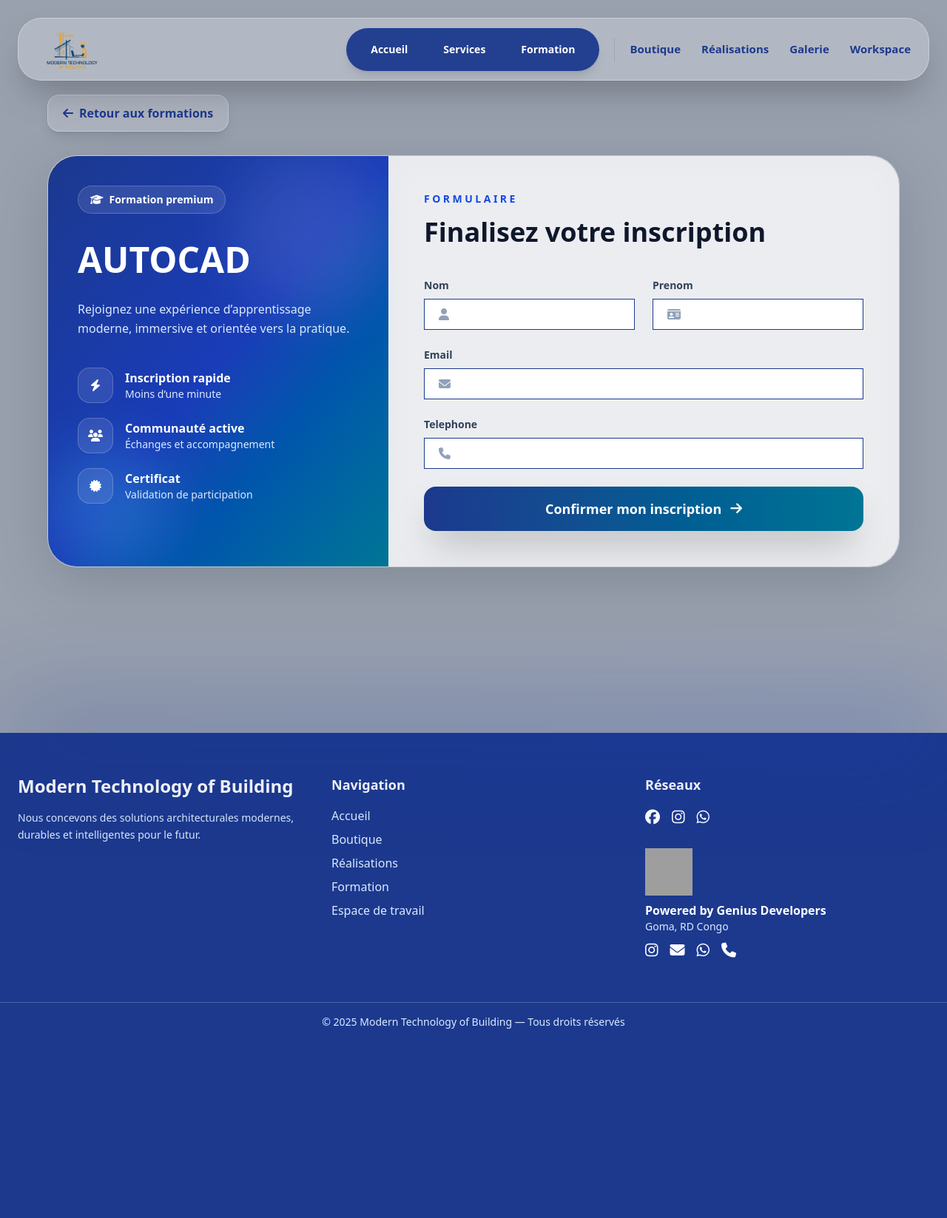
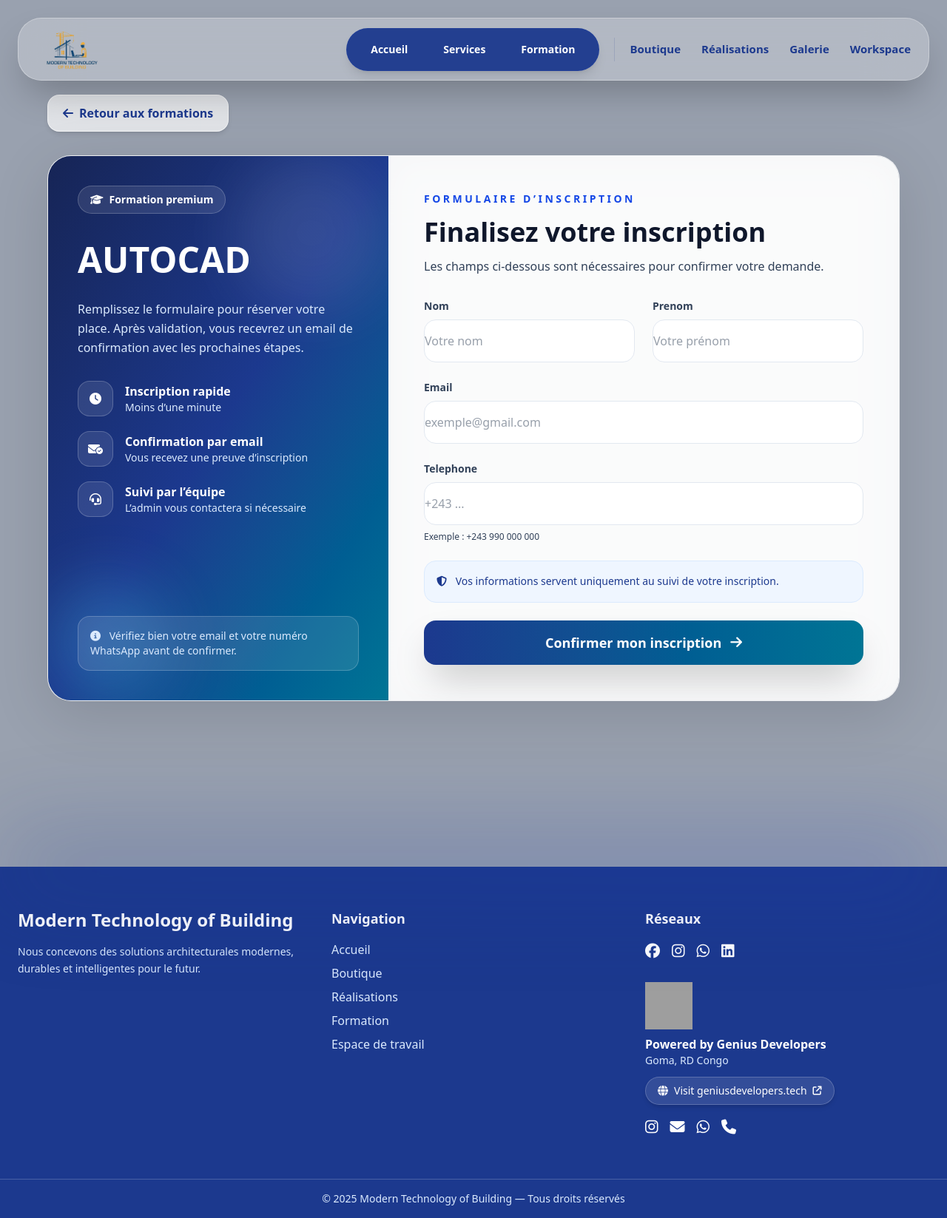
Before and after one commit to TheMbuli/mdtech, a Django app: a page that uses templates/base.html in a window 1280 px wide. Shown: the whole page at 74% size. Before the commit the page ends 1391 px from the top, so only its background shows below. Run offline with Django 5.2, Linux system fonts and the light colour scheme; data comes from the database, SQL or seed files in the repository; both versions use the stored data as it was after the commit; style sheets or scripts are compiled from the project's sources; some libraries are stand-ins or nearby versions; grey boxes are pictures that could not be loaded.

Commit message:
Mis à jour destin

```diff
--- a/Formation/admin.py
+++ b/Formation/admin.py
@@ -1,6 +1,7 @@
 from django.contrib import admin
-from .models import Formation
+from .models import Formation, Inscription
 # Register your models here.
 
 
 admin.site.register(Formation)
+admin.site.register(Inscription)
--- a/Formation/forms.py
+++ b/Formation/forms.py
@@ -5,16 +5,22 @@ class InscriptionForm(forms.ModelForm):
     class Meta:
         model = Inscription
         fields = ['nom', 'prenom', 'email', 'telephone']
+
         widgets = {
-            'nom': forms.TextInput(attrs={'class': 'w-full px-3 py-2 bg-white text-blue-900 border border-blue-300'}),
-            'prenom': forms.TextInput(attrs={'class': 'w-full px-3 py-2 bg-white text-blue-900 border border-blue-300'}),
-            'email': forms.EmailInput(attrs={'class': 'w-full px-3 py-2 bg-white text-blue-900 border border-blue-300'}),
-            'telephone': forms.TextInput(attrs={'class': 'w-full px-3 py-2 bg-white text-blue-900 border border-blue-300'}),
+            'nom': forms.TextInput(attrs={
+                'class': 'w-full pl-14 pr-4 py-4 rounded-2xl bg-white border border-slate-200 focus:border-blue-700 focus:ring-4 focus:ring-blue-100 outline-none transition  text-slate-700',
+                'placeholder': 'Votre nom'
+            }),
+            'prenom': forms.TextInput(attrs={
+                'class': 'w-full pl-14 pr-6 py-4 rounded-2xl bg-white border border-slate-200 focus:border-blue-700 focus:ring-4 focus:ring-blue-100 outline-none transition  text-slate-700',
+                'placeholder': 'Votre prénom'
+            }),
+            'email': forms.EmailInput(attrs={
+                'class': 'w-full pl-14 pr-6 py-4 rounded-2xl bg-white border border-slate-200 focus:border-blue-700 focus:ring-4 focus:ring-blue-100 outline-none transition  text-slate-700',
+                'placeholder': 'exemple@gmail.com'
+            }),
+            'telephone': forms.TextInput(attrs={
+                'class': 'w-full pl-14 pr-6 py-4 rounded-2xl bg-white border border-slate-200 focus:border-blue-700 focus:ring-4 focus:ring-blue-100 outline-none transition text-slate-700',
+                'placeholder': '+243 ...'
+            }),
         }
-
-    def clean_email(self):
-        email = self.cleaned_data.get('email')
-        formation = self.instance.formation if self.instance.pk else self.initial.get('formation')
-        if Inscription.objects.filter(email=email, formation=formation).exists():
-            raise forms.ValidationError("Vous êtes déjà inscrit à cette formation avec cet email.")
-        return email
--- a/Formation/views.py
+++ b/Formation/views.py
@@ -1,11 +1,12 @@
 from django.views.generic.list import ListView
 from django.views.generic import DetailView
-from .models import Formation
+from .models import Formation, Inscription
 from django.utils import timezone
 from django.shortcuts import render, get_object_or_404
 from .forms import InscriptionForm
-from .models import Inscription
-# Create your views here
+from django.core.mail import send_mail
+from django.conf import settings
+
 
 class FormationListView(ListView):
     model = Formation
@@ -17,6 +18,7 @@ class FormationListView(ListView):
         context["now"] = timezone.now()
         return context
 
+
 class FormationDetailView(DetailView):
     model = Formation
     template_name = 'Formation/details_formation.html'
@@ -24,19 +26,64 @@ class FormationDetailView(DetailView):
     slug_field = 'slug'
     slug_url_kwarg = 'slug'
 
+
 def inscription_view(request, slug):
     formation = get_object_or_404(Formation, slug=slug)
     inscription_reussie = False
 
     if request.method == "POST":
         form = InscriptionForm(request.POST)
-        # On définit l'instance formation avant validation
         form.instance.formation = formation
-        if Inscription.objects.filter(email=form.data.get('email'), formation=formation).exists():
+
+        email = form.data.get('email')
+
+        if Inscription.objects.filter(email=email, formation=formation).exists():
             form.add_error('email', "Vous êtes déjà inscrit à cette formation avec cet email.")
+
         elif form.is_valid():
-            form.save()
+            inscription = form.save()
             inscription_reussie = True
+
+            # Mail envoyé à l'admin
+            send_mail(
+                subject=f"Nouvelle inscription à la formation : {formation.nom}",
+                message=f"""
+Une nouvelle personne vient de s'inscrire à la formation.
+
+Formation : {formation.nom}
+
+Nom : {inscription.nom}
+Email : {inscription.email}
+Téléphone : {inscription.telephone}
+
+Merci de la contacter pour la suite de l'inscription.
+                """,
+                from_email=settings.DEFAULT_FROM_EMAIL,
+                recipient_list=[settings.ADMIN_EMAIL],
+                fail_silently=False,
+            )
+
+            # Mail de confirmation envoyé à l'inscrit
+            send_mail(
+                subject="Confirmation de votre inscription",
+                message=f"""
+Bonjour {inscription.nom},
+
+Votre inscription à la formation "{formation.nom}" a bien été enregistrée.
+
+Pour finaliser votre inscription, veuillez contacter l'admin du site Modern Technology of Building.
+
+Email : {settings.ADMIN_EMAIL}
+
+Merci pour votre confiance.
+
+Modern Technology of Building
+                """,
+                from_email=settings.DEFAULT_FROM_EMAIL,
+                recipient_list=[inscription.email],
+                fail_silently=False,
+            )
+
     else:
         form = InscriptionForm()
 
--- a/templates/Formation/inscription.html
+++ b/templates/Formation/inscription.html
@@ -1,53 +1,47 @@
 {% extends "base.html" %}
+{% load static %}
 
 {% block inscription %}
 
-<section class="relative py-32 px-4 overflow-hidden">
+<section class="relative py-32 overflow-hidden">
 
-  <!-- Background glassmorphism léger -->
-  <div class="absolute inset-0 -z-10">
-    <div class="absolute top-0 left-0 w-96 h-96 bg-blue-300/20 rounded-full blur-3xl"></div>
-    <div class="absolute bottom-0 right-0 w-[30rem] h-[30rem] bg-cyan-200/20 rounded-full blur-3xl"></div>
+  <!-- Background -->
+  <div class="absolute inset-0 -z-10 bg-gradient-to-br from-slate-50 via-blue-50 to-cyan-50">
+    <div class="absolute top-10 left-0 w-96 h-96 bg-blue-300/20 rounded-full blur-3xl"></div>
+    <div class="absolute bottom-0 right-0 w-[30rem] h-[30rem] bg-cyan-300/20 rounded-full blur-3xl"></div>
   </div>
 
   <div class="max-w-6xl mx-auto">
 
-    <!-- Bouton retour -->
+    <!-- Retour -->
     <a href="{% url 'formation' %}"
        class="inline-flex items-center gap-2 mb-8
-              bg-white/20 backdrop-blur-xl
-              border border-white/30
+              bg-white/70 backdrop-blur-xl
+              border border-white/60
               text-blue-900 px-5 py-3 rounded-2xl
-              shadow-lg hover:bg-blue-900 hover:text-white
+              shadow-md hover:bg-blue-900 hover:text-white
               transition-all duration-300 font-semibold">
-
       <i class="fa-solid fa-arrow-left"></i>
       Retour aux formations
     </a>
 
-    <!-- Card principale -->
-    <div class="grid lg:grid-cols-5 overflow-hidden
-                rounded-[2.5rem]
-                bg-white/20 backdrop-blur-2xl
-                border border-white/30
-                shadow-[0_20px_80px_rgba(0,0,0,0.15)]">
+    <div class="grid lg:grid-cols-5 overflow-hidden rounded-[2rem]
+                bg-white/50 backdrop-blur-2xl border border-white/70
+                shadow-[0_20px_80px_rgba(0,0,0,0.12)]">
 
-      <!-- PARTIE GAUCHE -->
+      <!-- GAUCHE -->
       <div class="lg:col-span-2 relative p-8 md:p-10
-                  bg-gradient-to-br from-blue-900 via-blue-800 to-cyan-700
+                  bg-gradient-to-br from-blue-950 via-blue-900 to-cyan-700
                   text-white overflow-hidden">
 
-        <!-- déco -->
         <div class="absolute top-0 right-0 w-52 h-52 bg-white/10 rounded-full blur-2xl"></div>
         <div class="absolute bottom-0 left-0 w-40 h-40 bg-cyan-300/20 rounded-full blur-2xl"></div>
 
-        <div class="relative z-10">
+        <div class="relative z-10 h-full flex flex-col justify-between">
 
-          <span class="inline-flex items-center gap-2
-                       px-4 py-2 rounded-full
-                       bg-white/10 border border-white/20
-                       text-sm font-semibold mb-8">
-
+          <div>
+            <span class="inline-flex items-center gap-2 px-4 py-2 rounded-full
+                         bg-white/10 border border-white/20 text-sm font-semibold mb-8">
               <i class="fa-solid fa-graduation-cap"></i>
               Formation premium
             </span>
@@ -56,75 +50,65 @@
               {{ formation.nom }}
             </h1>
 
-          <p class="text-blue-100 leading-relaxed mb-10">
-            Rejoignez une expérience d’apprentissage moderne,
-            immersive et orientée vers la pratique.
+            <p class="text-blue-100 leading-relaxed mb-8">
+              Remplissez le formulaire pour réserver votre place. Après validation,
+              vous recevrez un email de confirmation avec les prochaines étapes.
             </p>
 
-          <!-- mini stats -->
             <div class="space-y-5">
 
               <div class="flex items-center gap-4">
-              <div class="w-12 h-12 rounded-2xl bg-white/10
-                          border border-white/20
-                          flex items-center justify-center">
-                <i class="fa-solid fa-bolt"></i>
+                <div class="w-12 h-12 rounded-2xl bg-white/10 border border-white/20 flex items-center justify-center">
+                  <i class="fa-solid fa-clock"></i>
                 </div>
-
                 <div>
                   <p class="font-bold">Inscription rapide</p>
-                <p class="text-sm text-blue-100">
-                  Moins d’une minute
-                </p>
+                  <p class="text-sm text-blue-100">Moins d’une minute</p>
                 </div>
               </div>
 
               <div class="flex items-center gap-4">
-              <div class="w-12 h-12 rounded-2xl bg-white/10
-                          border border-white/20
-                          flex items-center justify-center">
-                <i class="fa-solid fa-users"></i>
+                <div class="w-12 h-12 rounded-2xl bg-white/10 border border-white/20 flex items-center justify-center">
+                  <i class="fa-solid fa-envelope-circle-check"></i>
                 </div>
-
                 <div>
-                <p class="font-bold">Communauté active</p>
-                <p class="text-sm text-blue-100">
-                  Échanges et accompagnement
-                </p>
+                  <p class="font-bold">Confirmation par email</p>
+                  <p class="text-sm text-blue-100">Vous recevez une preuve d’inscription</p>
                 </div>
               </div>
 
               <div class="flex items-center gap-4">
-              <div class="w-12 h-12 rounded-2xl bg-white/10
-                          border border-white/20
-                          flex items-center justify-center">
-                <i class="fa-solid fa-certificate"></i>
+                <div class="w-12 h-12 rounded-2xl bg-white/10 border border-white/20 flex items-center justify-center">
+                  <i class="fa-solid fa-headset"></i>
                 </div>
-
                 <div>
-                <p class="font-bold">Certificat</p>
-                <p class="text-sm text-blue-100">
-                  Validation de participation
-                </p>
+                  <p class="font-bold">Suivi par l’équipe</p>
+                  <p class="text-sm text-blue-100">L’admin vous contactera si nécessaire</p>
                 </div>
               </div>
 
             </div>
           </div>
+
+          <div class="mt-10 p-4 rounded-2xl bg-white/10 border border-white/20">
+            <p class="text-sm text-blue-100">
+              <i class="fa-solid fa-circle-info mr-2"></i>
+              Vérifiez bien votre email et votre numéro WhatsApp avant de confirmer.
+            </p>
           </div>
 
-      <!-- PARTIE DROITE -->
-      <div class="lg:col-span-3 p-8 md:p-12 bg-white/70 backdrop-blur-xl">
+        </div>
+      </div>
+
+      <!-- DROITE --><div class="lg:col-span-3 p-8 md:p-12 bg-white/80 backdrop-blur-xl">
 
         {% if inscription_reussie %}
 
-        <!-- SUCCESS --><div class="min-h-[450px] flex flex-col justify-center items-center text-center">
+        <!-- SUCCESS -->
+        <div class="min-h-[480px] flex flex-col justify-center items-center text-center">
 
-          <div class="w-28 h-28 rounded-full
-                      bg-gradient-to-br from-blue-900 to-cyan-600
-                      flex items-center justify-center
-                      shadow-2xl mb-8">
-
+          <div class="w-28 h-28 rounded-full bg-gradient-to-br from-blue-900 to-cyan-600
+                      flex items-center justify-center shadow-2xl mb-8">
             <i class="fa-solid fa-check text-white text-5xl"></i>
           </div>
 
@@ -132,34 +116,63 @@
             Inscription réussie
           </h2>
 
-          <p class="text-slate-600 max-w-lg leading-relaxed text-lg">
-            Merci pour votre inscription à la formation
-            <span class="font-bold text-blue-900">
-              "{{ formation.nom }}"
-            </span>.
-            Vous recevrez bientôt toutes les informations nécessaires.
+          <p class="text-slate-600 max-w-xl leading-relaxed text-lg mb-8">
+            Votre inscription à la formation
+            <span class="font-bold text-blue-900">"{{ formation.nom }}"</span>
+            a bien été enregistrée. Un email de confirmation vous a été envoyé.
           </p>
+
+          <div class="grid sm:grid-cols-2 gap-4 w-full max-w-xl">
+
+            <a href="{% url 'formation' %}"
+               class="inline-flex items-center justify-center gap-2 px-5 py-4 rounded-2xl
+                      bg-blue-900 text-white font-bold shadow-lg
+                      hover:bg-blue-800 transition">
+              <i class="fa-solid fa-arrow-left"></i>
+              Voir les formations
+            </a>
+
+            <a href="mailto:admin@moderntechnologyofbuilding.com"
+               class="inline-flex items-center justify-center gap-2 px-5 py-4 rounded-2xl
+                      bg-slate-100 text-blue-900 font-bold border border-slate-200
+                      hover:bg-slate-200 transition">
+              <i class="fa-solid fa-envelope"></i>
+              Contacter l’admin
+            </a>
+
+          </div>
 
         </div>
 
         {% else %}
 
         <!-- TITRE -->
-        <div class="mb-10">
-
-          <p class="uppercase tracking-[0.25em]
-                    text-sm font-bold text-blue-700 mb-3">
-            Formulaire
+        <div class="mb-8">
+          <p class="uppercase tracking-[0.25em] text-sm font-bold text-blue-700 mb-3">
+            Formulaire d’inscription
           </p>
 
-          <h2 class="text-4xl font-black text-slate-900 leading-tight">
+          <h2 class="text-4xl font-black text-slate-900 leading-tight mb-3">
             Finalisez votre inscription
           </h2>
 
+          <p class=" text-slate-700">
+            Les champs ci-dessous sont nécessaires pour confirmer votre demande.
+          </p>
         </div>
 
+        {% if form.non_field_errors %}
+          <div class="mb-6 p-4 rounded-2xl bg-red-50 border border-red-200 text-red-700 text-sm">
+            {{ form.non_field_errors }}
+          </div>
+        {% endif %}
+
         <!-- FORM -->
-        <form method="post" class="space-y-6">
+        <form method="post"
+              action="{% url 'formation_inscription' formation.slug %}"
+              class="space-y-6"
+              id="inscriptionForm">
+
           {% csrf_token %}
 
           <div class="grid md:grid-cols-2 gap-6">
@@ -171,15 +184,11 @@
               </label>
 
               <div class="relative">
-                <i class="fa-solid fa-user absolute left-5 top-1/2 -translate-y-1/2 text-slate-400"></i>
-
                 {{ form.nom }}
               </div>
 
               {% if form.nom.errors %}
-              <p class="text-red-600 text-sm mt-2">
-                {{ form.nom.errors }}
-              </p>
+                <p class="text-red-600 text-sm mt-2">{{ form.nom.errors.0 }}</p>
               {% endif %}
             </div>
 
@@ -190,15 +199,11 @@
               </label>
 
               <div class="relative">
-                <i class="fa-solid fa-id-card absolute left-5 top-1/2 -translate-y-1/2 text-slate-400"></i>
-
                 {{ form.prenom }}
               </div>
 
               {% if form.prenom.errors %}
-              <p class="text-red-600 text-sm mt-2">
-                {{ form.prenom.errors }}
-              </p>
+                <p class="text-red-600 text-sm mt-2">{{ form.prenom.errors.0 }}</p>
               {% endif %}
             </div>
 
@@ -211,15 +216,11 @@
             </label>
 
             <div class="relative">
-              <i class="fa-solid fa-envelope absolute left-5 top-1/2 -translate-y-1/2 text-slate-400"></i>
-
               {{ form.email }}
             </div>
 
             {% if form.email.errors %}
-            <p class="text-red-600 text-sm mt-2">
-              {{ form.email.errors }}
-            </p>
+              <p class="text-red-600 text-sm mt-2">{{ form.email.errors.0 }}</p>
             {% endif %}
           </div>
 
@@ -230,33 +231,44 @@
             </label>
 
             <div class="relative">
-              <i class="fa-solid fa-phone absolute left-5 top-1/2 -translate-y-1/2 text-slate-400"></i>
-
               {{ form.telephone }}
             </div>
 
             {% if form.telephone.errors %}
-            <p class="text-red-600 text-sm mt-2">
-              {{ form.telephone.errors }}
+              <p class="text-red-600 text-sm mt-2">{{ form.telephone.errors.0 }}</p>
+            {% endif %}
+
+            <p class="text-xs text-slate-700 mt-2">
+              Exemple : +243 990 000 000
             </p>
-            {% endif %}
+          </div>
+
+          <!-- Info -->
+          <div class="p-4 rounded-2xl bg-blue-50 border border-blue-100 text-blue-900 text-sm leading-relaxed">
+            <i class="fa-solid fa-shield-halved mr-2"></i>
+            Vos informations servent uniquement au suivi de votre inscription.
           </div>
 
           <!-- BTN -->
           <button type="submit"
-                  class="group relative w-full overflow-hidden
-                         rounded-2xl py-4 px-6
+                  id="submitBtn"
+                  class="group relative w-full overflow-hidden rounded-2xl py-4 px-6
                          bg-gradient-to-r from-blue-900 to-cyan-700
-                         text-white font-bold text-lg
-                         shadow-2xl hover:scale-[1.01]
-                         transition-all duration-300"><span class="relative z-10 flex items-center justify-center gap-3">
+                         text-white font-bold text-lg shadow-2xl
+                         hover:scale-[1.01] active:scale-[0.99]
+                         transition-all duration-300">
+
+            <span id="btnText" class="relative z-10 flex items-center justify-center gap-3">
               Confirmer mon inscription
               <i class="fa-solid fa-arrow-right group-hover:translate-x-1 transition"></i>
             </span>
 
-            <div class="absolute inset-0 bg-white/10 opacity-0
-                        group-hover:opacity-100 transition"></div>
+            <span id="btnLoading" class="hidden relative z-10 items-center justify-center gap-3">
+              <i class="fa-solid fa-spinner fa-spin"></i>
+              Envoi en cours...
+            </span>
 
+            <div class="absolute inset-0 bg-white/10 opacity-0 group-hover:opacity-100 transition"></div>
           </button>
 
         </form>
@@ -267,4 +279,21 @@
   </div>
 </section>
 
+<script>
+  const form = document.getElementById("inscriptionForm");
+  const submitBtn = document.getElementById("submitBtn");
+  const btnText = document.getElementById("btnText");
+  const btnLoading = document.getElementById("btnLoading");
+
+  if (form) {
+    form.addEventListener("submit", function () {
+      submitBtn.disabled = true;
+      submitBtn.classList.add("opacity-70", "cursor-not-allowed");
+      btnText.classList.add("hidden");
+      btnLoading.classList.remove("hidden");
+      btnLoading.classList.add("flex");
+    });
+  }
+</script>
+
 {% endblock inscription %}
--- a/templates/Services/services.html
+++ b/templates/Services/services.html
@@ -272,7 +272,7 @@
                     </div>
                 </div>
 
-                <a href="#"
+                <a href="https://wa.me/243812345678?text=Bonjour,%20je%20souhaite%20demander%20le%20devis%20de%{{ service.nom }}%20:%20{{ request.build_absolute_uri }}"
                    class="group/link flex items-center justify-center gap-3
                           rounded-full bg-blue-900 px-5 py-3
                           font-bold text-white
--- a/templates/base.html
+++ b/templates/base.html
@@ -314,25 +314,53 @@
                 <a href="https://wa.me/243972159400" class="hover:text-yellow-400">
                   <i class="fa-brands fa-whatsapp"></i>
                 </a>
+                  <a href="https://www.linkedin.com/company/modern-technology-of-building/" class="hover:text-yellow-400">
+                  <i class="fa-brands fa-linkedin"></i>
+                </a>
               </div>
-
               <!-- GENIUS DEVELOPERS -->
               <div class="flex flex-col mt-4 items-start">
-                <img src="{% static 'accueil/images/gendev.png' %}" alt="Genius Developers Logo" class="w-16 h-16 mb-2">
+                <img src="{% static 'accueil/images/gendev.png' %}"
+                    alt="Genius Developers Logo"
+                    class="w-16 h-16 mb-2">
+
                 <p class="font-semibold">Powered by Genius Developers</p>
                 <p class="text-sm text-blue-100">Goma, RD Congo</p>
 
-                <div class="flex gap-4 mt-2 text-xl">
-                  <a href="https://www.instagram.com/geniusdeveloppers?igsh=MWtiYTRjMWk0NTk2dQ==" target="_blank" class="hover:text-yellow-400">
+                <!-- Lien vers le site -->
+                <a href="https://www.geniusdevelopers.tech"
+                  target="_blank"
+                  class="mt-3 inline-flex items-center gap-2 px-4 py-2
+                          bg-white/10 border border-white/20 rounded-full
+                          hover:bg-yellow-400 hover:text-black
+                          transition-all duration-300 text-sm font-medium shadow-md">
+
+                  <i class="fa-solid fa-globe"></i>
+                  Visit geniusdevelopers.tech
+                  <i class="fa-solid fa-arrow-up-right-from-square text-xs"></i>
+                </a>
+
+                <div class="flex gap-4 mt-4 text-xl">
+                  <a href="https://www.instagram.com/geniusdeveloppers?igsh=MWtiYTRjMWk0NTk2dQ=="
+                    target="_blank"
+                    class="hover:text-yellow-400 transition">
                     <i class="fa-brands fa-instagram"></i>
                   </a>
-                  <a href="mailto:geniusdevelopers11@gmail.com" target="_blank" class="hover:text-yellow-400">
+
+                  <a href="mailto:geniusdevelopers11@gmail.com"
+                    target="_blank"
+                    class="hover:text-yellow-400 transition">
                     <i class="fa-solid fa-envelope"></i>
                   </a>
-                  <a href="https://wa.me/243982639465?src=qr" target="_blank" class="hover:text-yellow-400">
+
+                  <a href="https://wa.me/243982639465?src=qr"
+                    target="_blank"
+                    class="hover:text-yellow-400 transition">
                     <i class="fa-brands fa-whatsapp"></i>
                   </a>
-                  <a href="tel:+243982639465" class="hover:text-yellow-400">
+
+                  <a href="tel:+243982639465"
+                    class="hover:text-yellow-400 transition">
                     <i class="fa-solid fa-phone"></i>
                   </a>
                 </div>
```
Also changed, not shown: mdtech/settings.py (+13 -0 lines), db.sqlite3, theme/static/css/dist/styles.css. Lines whose indentation alone changed are shown as unchanged.
